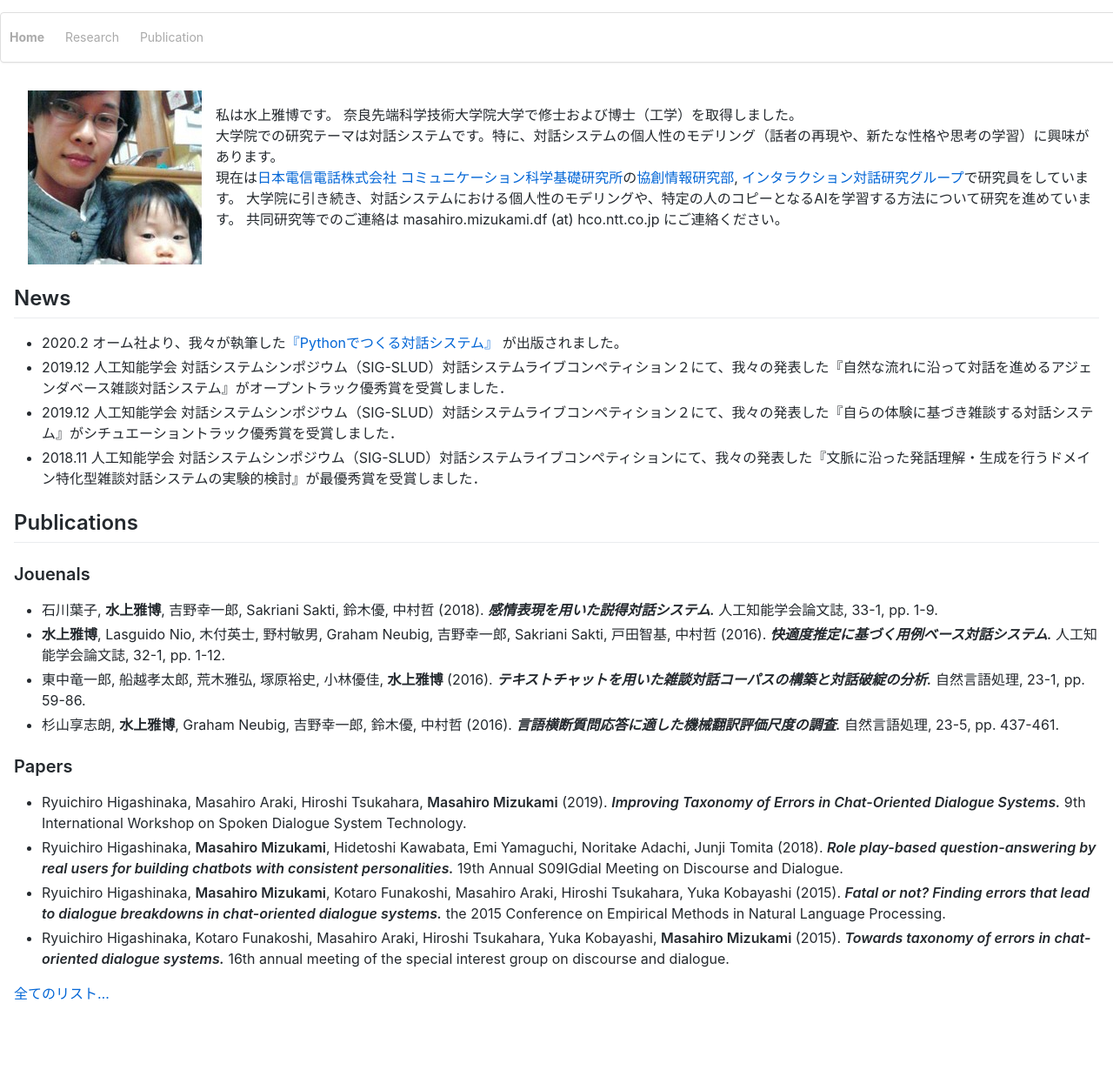
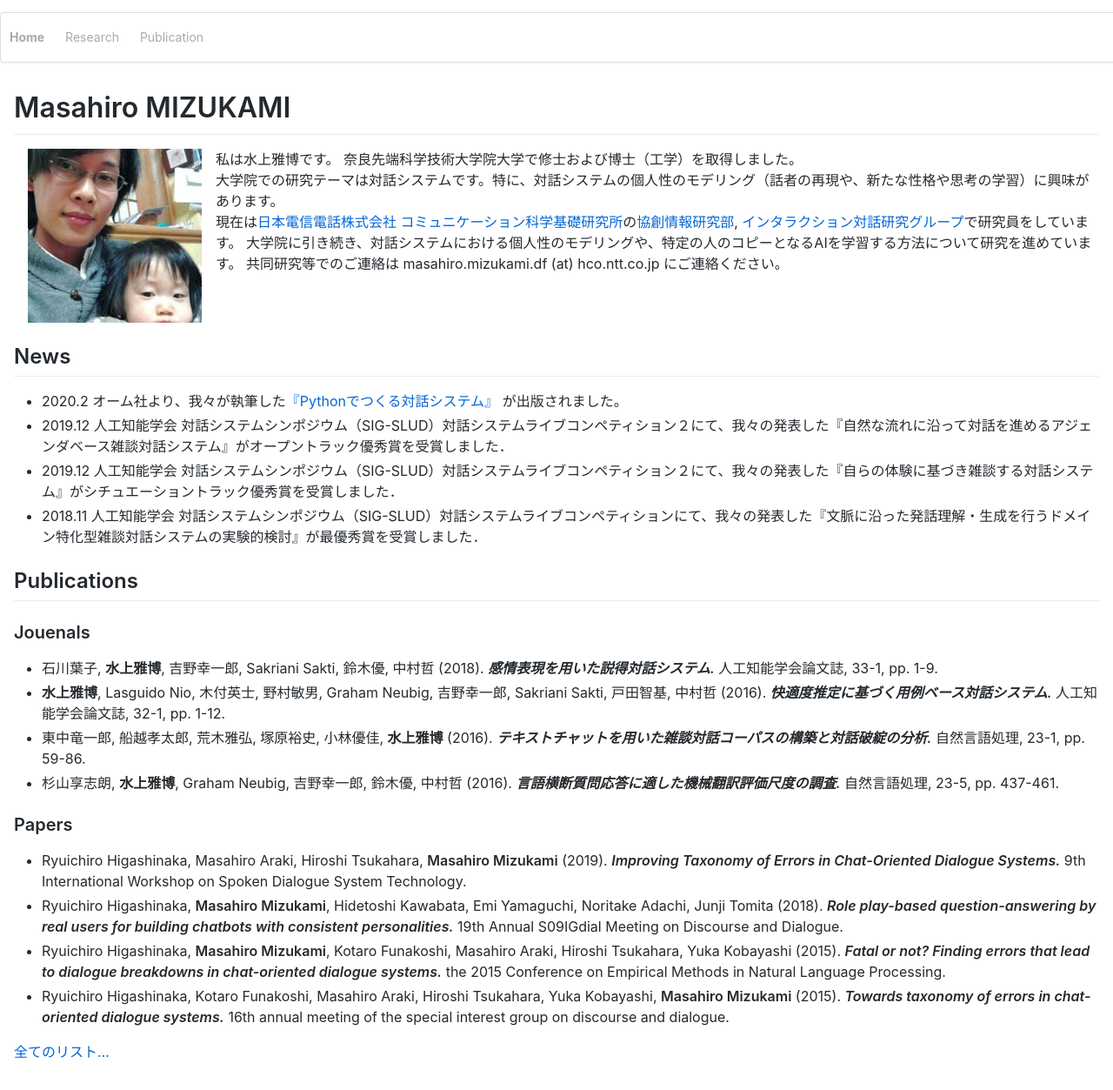
Before and after one commit to masahiro-mi/masahiro-mi.github.io, a Jekyll site: the page built from index.md, in a window 1280 px wide. Shown: the whole page at 87% size. Built offline with Jekyll 4.4.1, drawn with Linux system fonts in a browser that asks for light colours; comment, search, counter and statistics services are not loaded; our own code applies the rules of GitHub Pages for plain Markdown files; before the commit the page ends 1186 px from its top, so only the background shows below that.

Commit message:
Update index.md

```diff
--- a/index.md
+++ b/index.md
@@ -1,6 +1,7 @@
 ---
 layout: default
 ---
+# Masahiro MIZUKAMI
 ![著者近影](https://masahiro-mi.github.io/img/photo.jpg){: style="float:left; margin: 0em 1em;"}
 
 私は水上雅博です。
```
